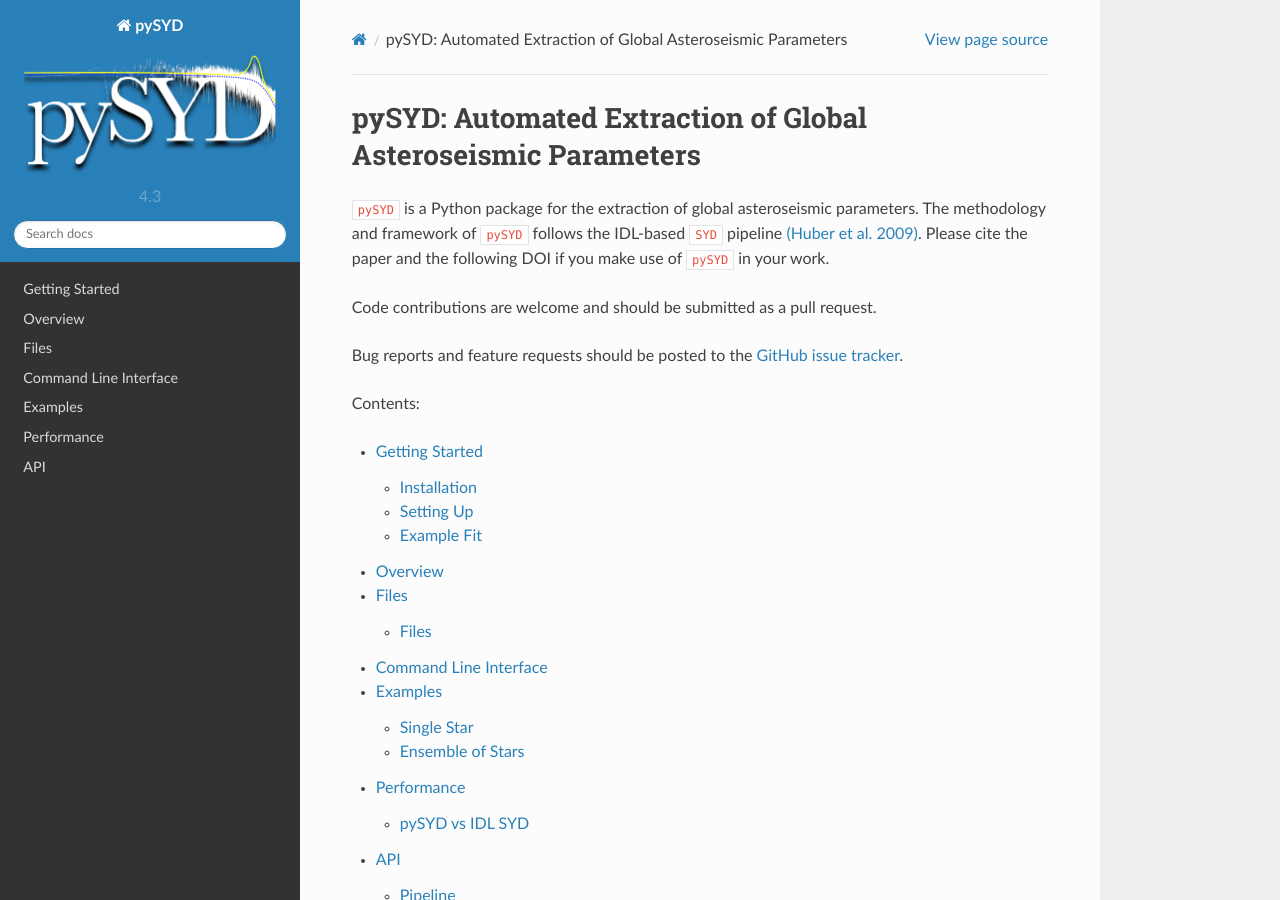
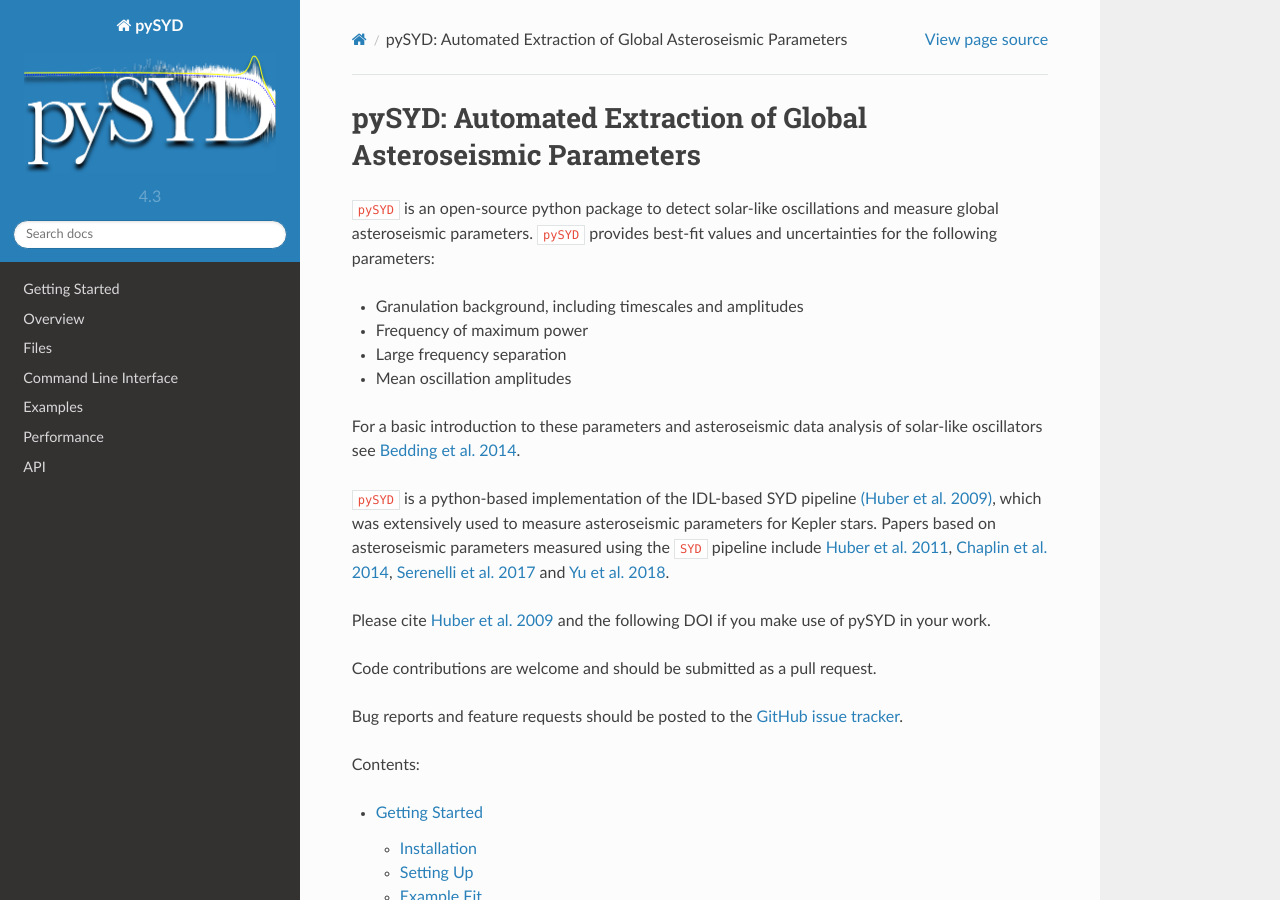
Before and after one commit to ashleychontos/pySYD, a Sphinx documentation site: the page built from docs/index.rst, in a window 1280 px wide and 900 px high. Built offline with Sphinx 7.4.7 and the Read the Docs theme 2.0.0, drawn with Linux system fonts in a browser that asks for light colours.

Commit message:
Update index.rst

```diff
--- a/docs/index.rst
+++ b/docs/index.rst
@@ -5,8 +5,18 @@
 pySYD: Automated Extraction of Global Asteroseismic Parameters
 ========================================
 
-``pySYD`` is a Python package for the extraction of global asteroseismic parameters. The methodology and framework of ``pySYD`` follows the IDL-based ``SYD`` pipeline `(Huber et al. 2009) <https://ui.adsabs.harvard.edu/abs/2009CoAst.160...74H/abstract>`_. Please cite the paper and the following DOI if you make use
-of ``pySYD`` in your work.
+``pySYD`` is an open-source python package to detect solar-like oscillations and measure global asteroseismic parameters. ``pySYD`` provides best-fit values and uncertainties for the following parameters:
+
+- Granulation background, including timescales and amplitudes
+- Frequency of maximum power
+- Large frequency separation
+- Mean oscillation amplitudes
+
+For a basic introduction to these parameters and asteroseismic data analysis of solar-like oscillators see  `Bedding et al. 2014 <https://ui.adsabs.harvard.edu/abs/2014aste.book...60B/abstract>`_.
+
+``pySYD`` is a python-based implementation of the IDL-based SYD pipeline `(Huber et al. 2009) <https://ui.adsabs.harvard.edu/abs/2009CoAst.160...74H/abstract>`_, which was extensively used to measure asteroseismic parameters for Kepler stars. Papers based on asteroseismic parameters measured using the ``SYD`` pipeline include `Huber et al. 2011 <https://ui.adsabs.harvard.edu/abs/2011ApJ...743..143H/abstract>`_, `Chaplin et al. 2014 <https://ui.adsabs.harvard.edu/abs/2014ApJS..210....1C/abstract>`_, `Serenelli et al. 2017 <https://ui.adsabs.harvard.edu/abs/2017ApJS..233...23S/abstract>`_ and `Yu et al. 2018 <https://ui.adsabs.harvard.edu/abs/2018ApJS..236...42Y/abstract>`_.
+
+Please cite `Huber et al. 2009 <https://ui.adsabs.harvard.edu/abs/2009CoAst.160...74H/abstract>`_ and the following DOI if you make use of pySYD in your work.
 
 Code contributions are welcome and should be submitted as a pull request.
 
```
